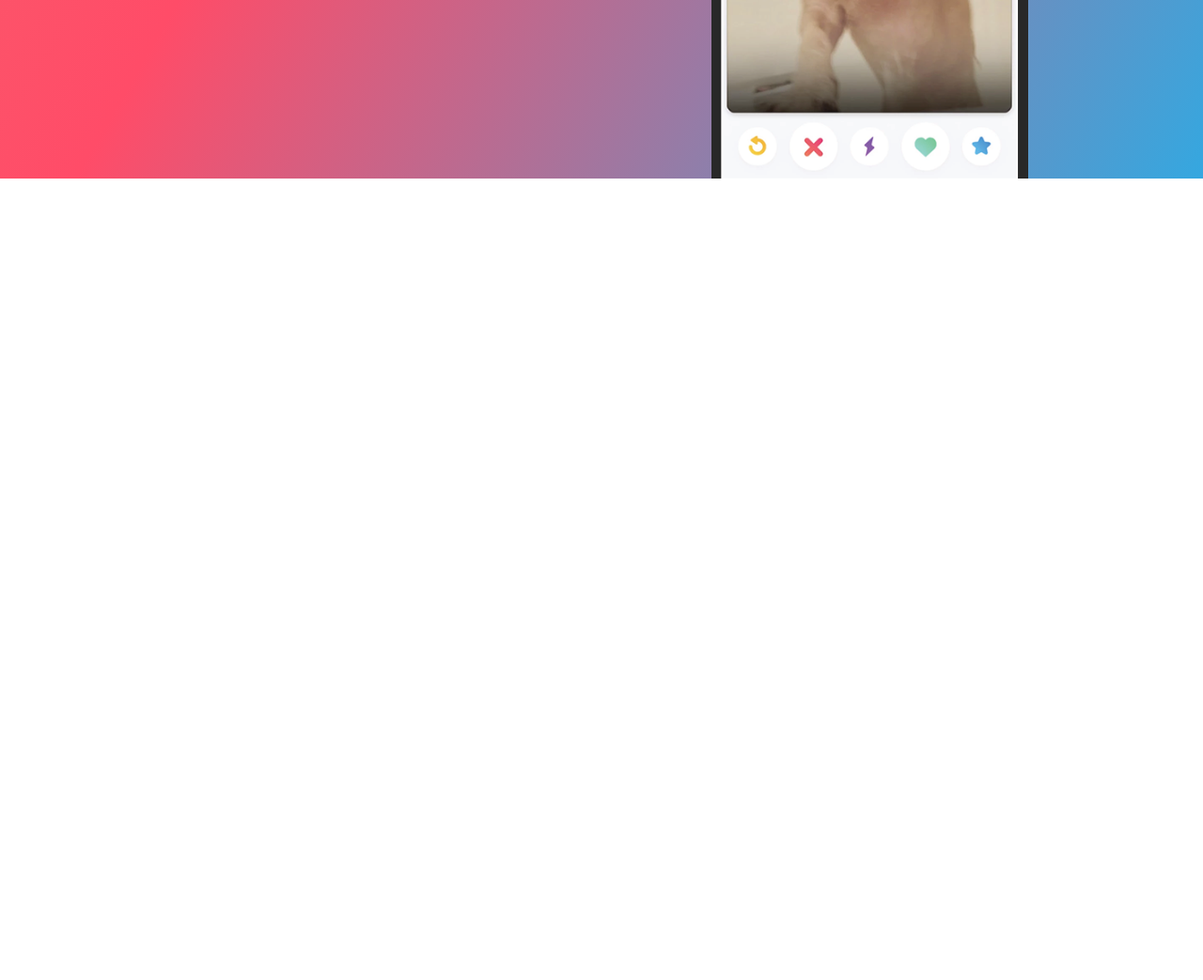
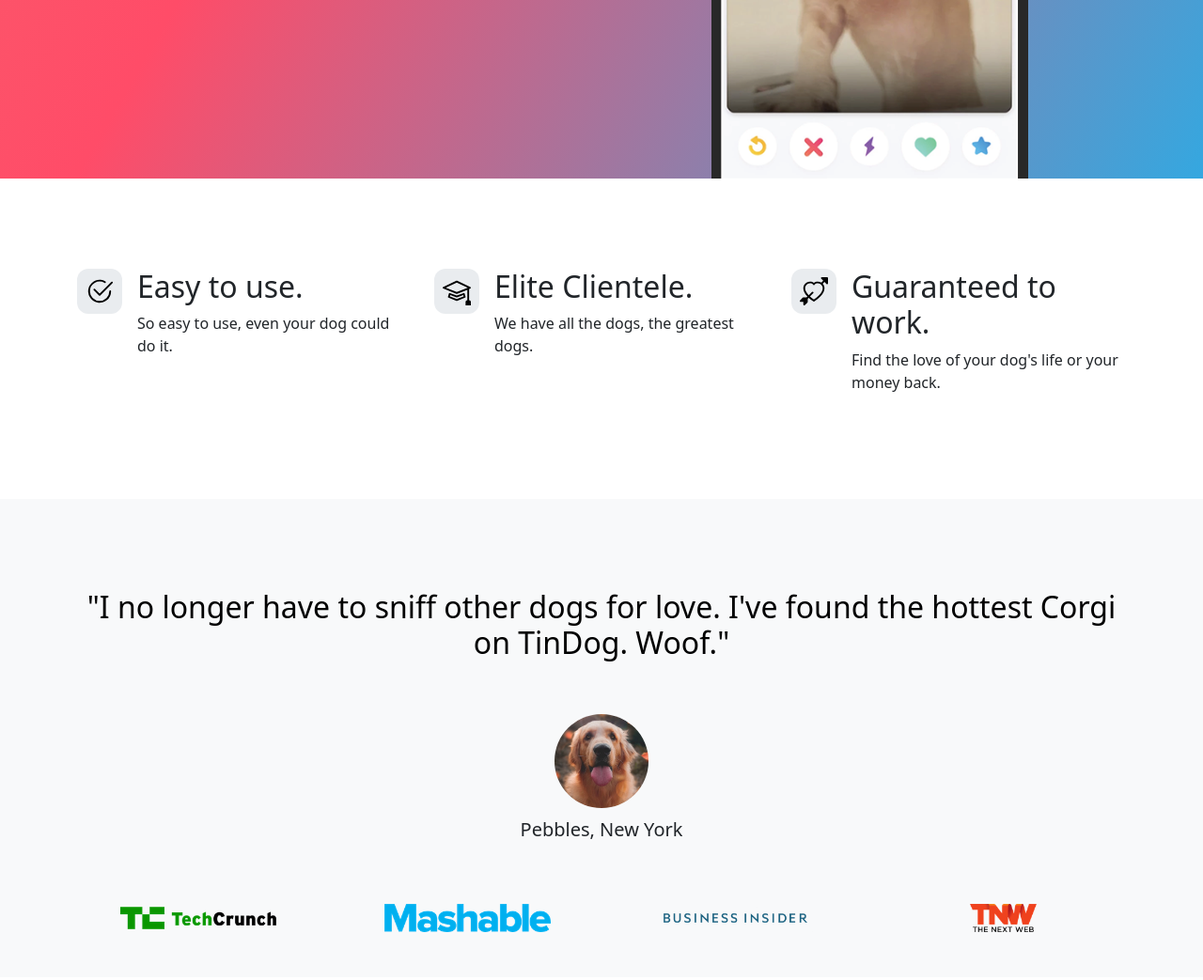
Before and after one commit to eileenghm/tindog-bootstrap, a plain HTML site: page index.html in a window 1280 px wide. Shown: the part 500-1543 px from the top of the page at 94% size. Before the commit the page ends 800 px from the top, so only its background shows below. Drawn offline with nearby package versions, Linux system fonts and the light colour scheme.

Commit message:
features, testinomonies

```diff
--- a/index.html
+++ b/index.html
@@ -45,21 +45,101 @@
   </section>
 
   </section>
+
+
 <!-- Features -->
 <section id="features">
+  <div class="container mt-5">
+    <div class="row g-4 py-5 row-cols-1 row-cols-lg-3">
+      <div class="col d-flex align-items-start">
+        <div
+          class="icon-square text-body-emphasis bg-body-secondary d-inline-flex align-items-center justify-content-center fs-4 flex-shrink-0 me-3">
+          <svg xmlns="http://www.w3.org/2000/svg" height="30" fill="currentColor" class="bi bi-check2-circle"
+            viewBox="0 0 16 16">
+            <path
+              d="M2.5 8a5.5 5.5 0 0 1 8.25-4.764.5.5 0 0 0 .5-.866A6.5 6.5 0 1 0 14.5 8a.5.5 0 0 0-1 0 5.5 5.5 0 1 1-11 0z" />
+            <path
+              d="M15.354 3.354a.5.5 0 0 0-.708-.708L8 9.293 5.354 6.646a.5.5 0 1 0-.708.708l3 3a.5.5 0 0 0 .708 0l7-7z" />
+          </svg>
+        </div>
+        <div>
+          <h3 class="fs-2">Easy to use.</h3>
+          <p>So easy to use, even your dog could do it.</p>
 
+        </div>
+      </div>
+      <div class="col d-flex align-items-start">
+        <div
+          class="icon-square text-body-emphasis bg-body-secondary d-inline-flex align-items-center justify-content-center fs-4 flex-shrink-0 me-3">
+          <svg xmlns="http://www.w3.org/2000/svg" height="30" fill="currentColor" class="bi bi-mortarboard"
+            viewBox="0 0 16 16">
+            <path
+              d="M8.211 2.047a.5.5 0 0 0-.422 0l-7.5 3.5a.5.5 0 0 0 .025.917l7.5 3a.5.5 0 0 0 .372 0L14 7.14V13a1 1 0 0 0-1 1v2h3v-2a1 1 0 0 0-1-1V6.739l.686-.275a.5.5 0 0 0 .025-.917l-7.5-3.5ZM8 8.46 1.758 5.965 8 3.052l6.242 2.913L8 8.46Z" />
+            <path
+              d="M4.176 9.032a.5.5 0 0 0-.656.327l-.5 1.7a.5.5 0 0 0 .294.605l4.5 1.8a.5.5 0 0 0 .372 0l4.5-1.8a.5.5 0 0 0 .294-.605l-.5-1.7a.5.5 0 0 0-.656-.327L8 10.466 4.176 9.032Zm-.068 1.873.22-.748 3.496 1.311a.5.5 0 0 0 .352 0l3.496-1.311.22.748L8 12.46l-3.892-1.556Z" />
+          </svg>
+        </div>
+        <div>
+          <h3 class="fs-2">Elite Clientele.</h3>
+          <p>We have all the dogs, the greatest dogs.</p>
+
+        </div>
+      </div>
+      <div class="col d-flex align-items-start">
+        <div
+          class="icon-square text-body-emphasis bg-body-secondary d-inline-flex align-items-center justify-content-center fs-4 flex-shrink-0 me-3">
+          <svg xmlns="http://www.w3.org/2000/svg" height="30" fill="currentColor" class="bi bi-arrow-through-heart"
+            viewBox="0 0 16 16">
+            <path fill-rule="evenodd"
+              d="M2.854 15.854A.5.5 0 0 1 2 15.5V14H.5a.5.5 0 0 1-.354-.854l1.5-1.5A.5.5 0 0 1 2 11.5h1.793l.53-.53c-.771-.802-1.328-1.58-1.704-2.32-.798-1.575-.775-2.996-.213-4.092C3.426 2.565 6.18 1.809 8 3.233c1.25-.98 2.944-.928 4.212-.152L13.292 2 12.147.854A.5.5 0 0 1 12.5 0h3a.5.5 0 0 1 .5.5v3a.5.5 0 0 1-.854.354L14 2.707l-1.006 1.006c.236.248.44.531.6.845.562 1.096.585 2.517-.213 4.092-.793 1.563-2.395 3.288-5.105 5.08L8 13.912l-.276-.182a21.86 21.86 0 0 1-2.685-2.062l-.539.54V14a.5.5 0 0 1-.146.354l-1.5 1.5Zm2.893-4.894A20.419 20.419 0 0 0 8 12.71c2.456-1.666 3.827-3.207 4.489-4.512.679-1.34.607-2.42.215-3.185-.817-1.595-3.087-2.054-4.346-.761L8 4.62l-.358-.368c-1.259-1.293-3.53-.834-4.346.761-.392.766-.464 1.845.215 3.185.323.636.815 1.33 1.519 2.065l1.866-1.867a.5.5 0 1 1 .708.708L5.747 10.96Z" />
+          </svg>
+        </div>
+        <div>
+          <h3 class="fs-2">Guaranteed to work.</h3>
+          <p>Find the love of your dog's life or your money back.</p>
+
+        </div>
+      </div>
+    </div>
+  </div>
 </section>
+
  <!-- Testimonial -->
  <section id="testimonial">
+  <div class="my-5">
+    <div class="p-5 text-center bg-body-tertiary">
+      <div class="container py-5">
+        <h2 class="text-body-emphasis">"I no longer have to sniff other dogs for love. I've found the hottest Corgi on
+          TinDog. Woof."</h2>
+        <img class="profile-img mt-5" src="./images/dog-img.jpg" alt="dog image">
+        <p class="col-lg-8 mx-auto lead mt-2">
+          Pebbles, New York
+        </p>
+      </div>
 
+      <div class="container">
+        <div class="row">
+          <div class="col-lg-3 col-sm-12">
+            <img src="./images/techcrunch.png" alt="techcrunch" height="30">
+          </div>
+          <div class="col-lg-3 col-sm-12">
+            <img src="./images/mashable.png" alt="mashable" height="30">
+          </div>
+          <div class="col-lg-3 col-sm-12">
+            <img src="./images/bizinsider.png" alt="bizinsider" height="30">
+          </div>
+          <div class="col-lg-3 col-sm-12">
+            <img src="./images/tnw.png" alt="tnw" height="30">
+          </div>
+        </div>
+      </div>
+    </div>
+  </div>
 </section>
-  <!-- Pricing -->
-  <section id="pricing">
 
-  </section>
-  <!-- Footer -->
-  <section id="footer">
 
+
+  </div>
 </section>
 </body>
 
```
Lines whose indentation alone changed are shown as unchanged.
